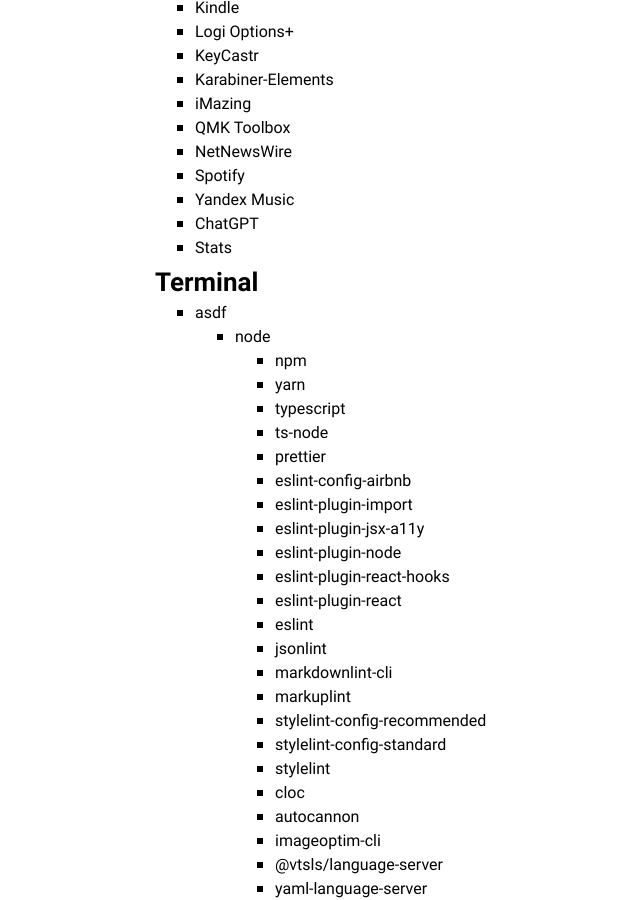
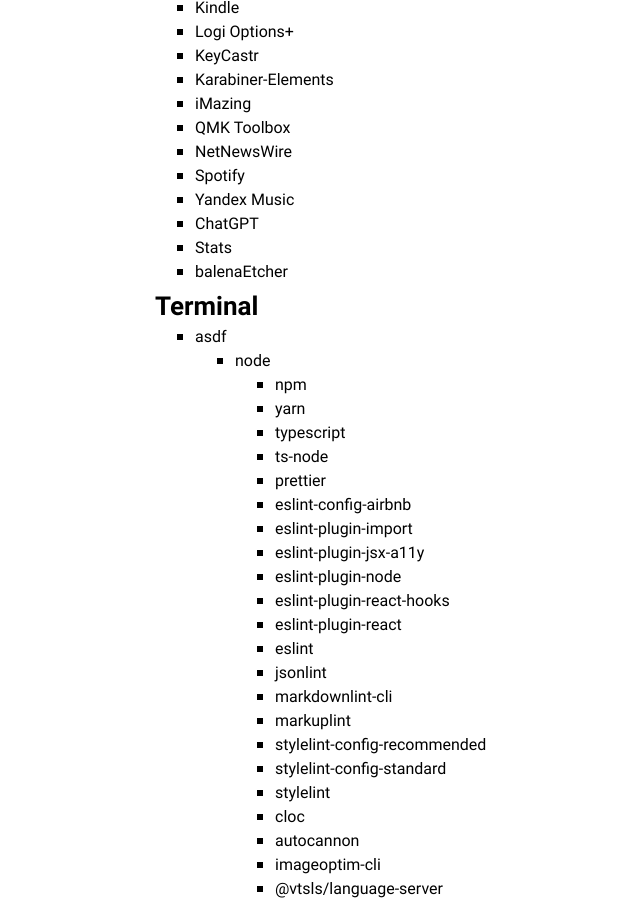
Before and after one commit to amalumian/www.malumian.dev, a Jekyll site: the page built from setup.html, in a window 1280 px wide and 900 px high, scrolled down 3616 px. Shown: the whole window, without its empty margins (155-795 px from the left). Built offline with Jekyll 4.4.1, drawn with Linux system fonts in a browser that asks for light colours.

Commit message:
Update setup.html

```diff
--- a/setup.html
+++ b/setup.html
@@ -197,6 +197,7 @@
         <li>Yandex Music</li>
         <li>ChatGPT</li>
         <li>Stats</li>
+        <li>balenaEtcher</li>
     </ul>
     <h2 id="terminal">Terminal</h2>
     <ul>
```
